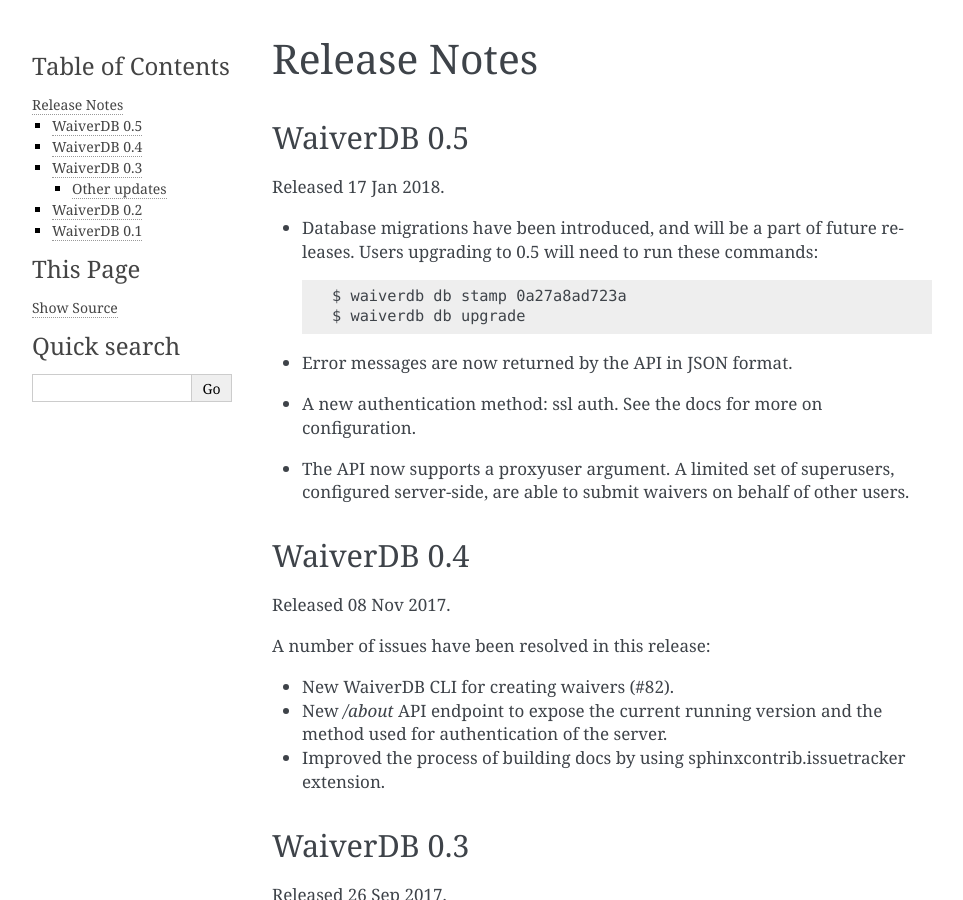
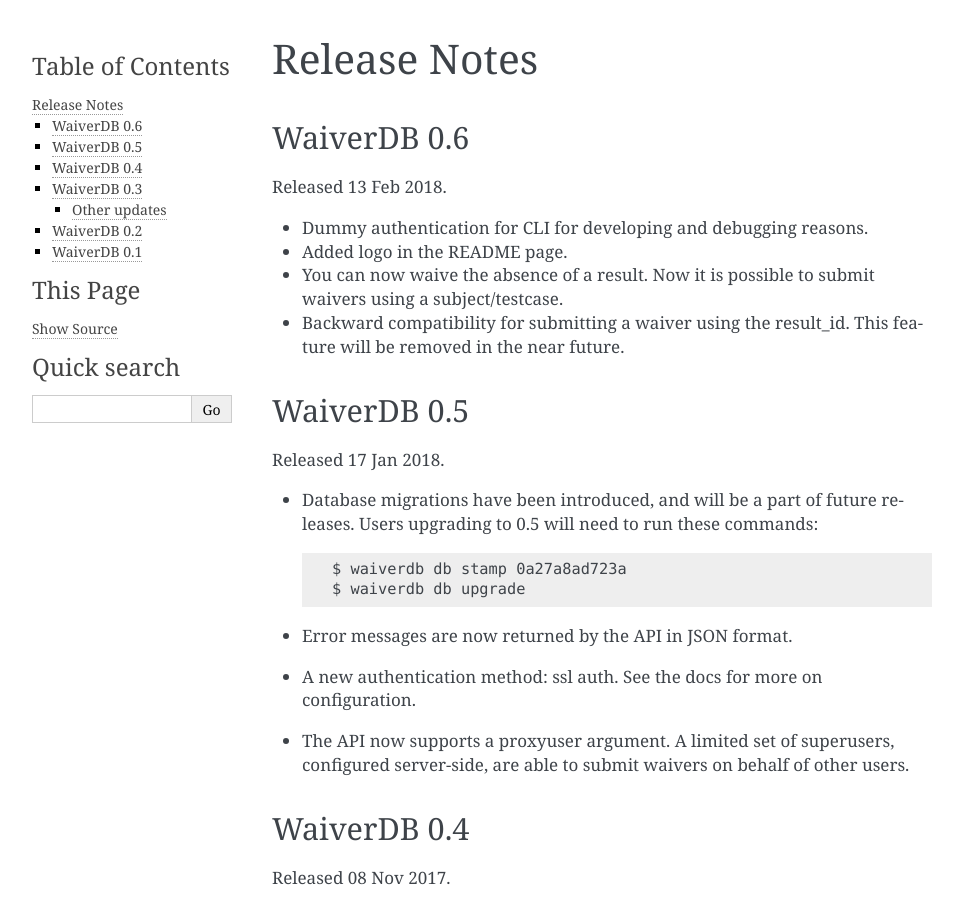
Before and after one commit to frozencemetery/waiverdb, a Sphinx documentation site: the page built from docs/release-notes.rst, in a window 1280 px wide and 900 px high. Shown: the whole window, without its empty margins (148-1111 px from the left). Built offline with Sphinx 7.4.7, drawn with Linux system fonts in a browser that asks for light colours; pages that are not in the unit, such as notebooks, are missing from menus.

Commit message:
Release notes for 0.6.0

```diff
--- a/docs/release-notes.rst
+++ b/docs/release-notes.rst
@@ -1,6 +1,21 @@
 =============
 Release Notes
 =============
+
+WaiverDB 0.6
+============
+
+Released 13 Feb 2018.
+
+* Dummy authentication for CLI for developing and debugging reasons.
+
+* Added logo in the README page.
+
+* You can now waive the absence of a result. Now it is possible to
+  submit waivers using a subject/testcase.
+
+* Backward compatibility for submitting a waiver using the result_id.
+  This feature will be removed in the near future.
 
 WaiverDB 0.5
 ============
```
